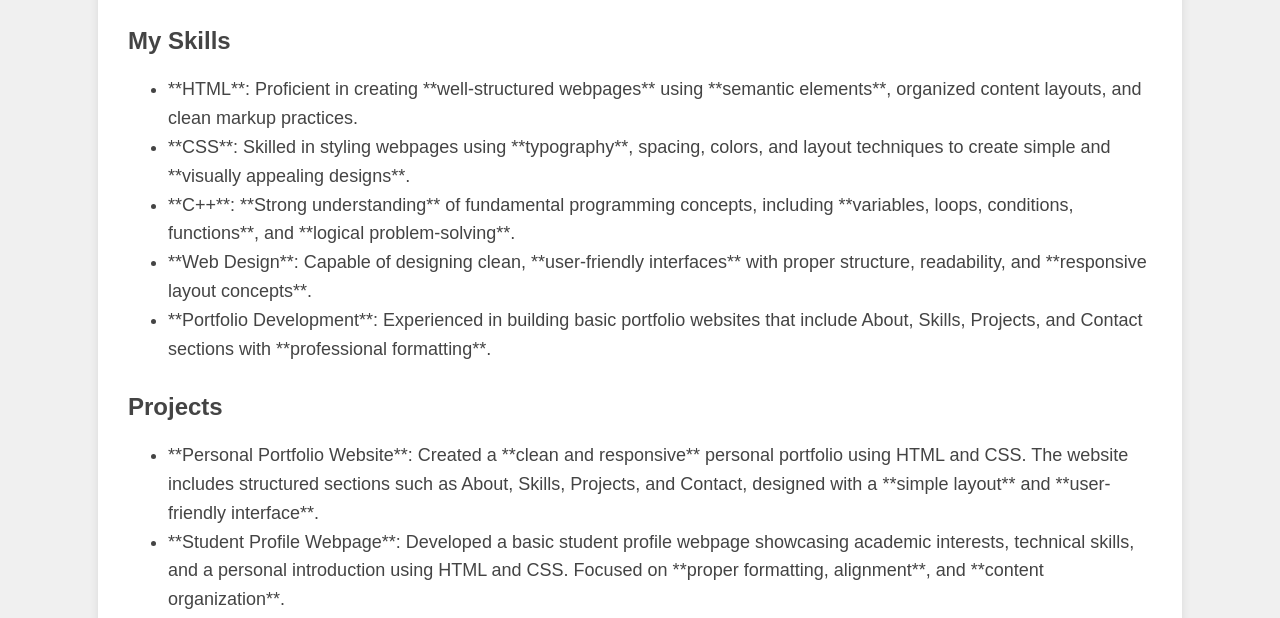
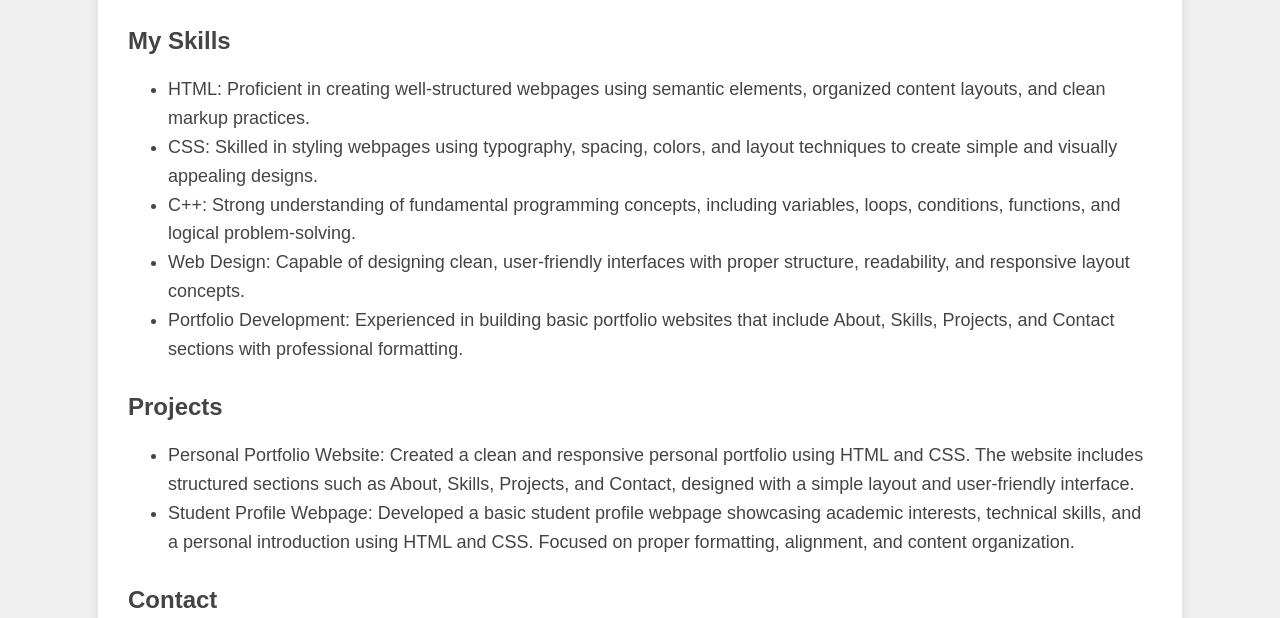
Before and after one commit to Muntaha0022/portfolio1, a plain HTML site: page projects.html in a window 1280 px wide. Shown: the part 182-800 px from the top of the page. Drawn offline with Linux system fonts and the light colour scheme.

Commit message:
Update projects.html

```diff
--- a/projects.html
+++ b/projects.html
@@ -68,39 +68,39 @@
         <h2 id="my-skills">My Skills</h2>
 <ul>
     <li>
-        **HTML**: Proficient in creating **well-structured webpages** using **semantic elements**, organized content layouts, and clean markup practices.
+        HTML: Proficient in creating well-structured webpages using semantic elements, organized content layouts, and clean markup practices.
     </li>
     <li>
-        **CSS**: Skilled in styling webpages using **typography**, spacing, colors, and layout techniques to create simple and **visually appealing designs**.
+        CSS: Skilled in styling webpages using typography, spacing, colors, and layout techniques to create simple and visually appealing designs.
     </li>
     <li>
-        **C++**: **Strong understanding** of fundamental programming concepts, including **variables, loops, conditions, functions**, and **logical problem-solving**.
+        C++: Strong understanding of fundamental programming concepts, including variables, loops, conditions, functions, and logical problem-solving.
     </li>
     <li>
-        **Web Design**: Capable of designing clean, **user-friendly interfaces** with proper structure, readability, and **responsive layout concepts**.
+        Web Design: Capable of designing clean, user-friendly interfaces with proper structure, readability, and responsive layout concepts.
     </li>
     <li>
-        **Portfolio Development**: Experienced in building basic portfolio websites that include About, Skills, Projects, and Contact sections with **professional formatting**.
+        Portfolio Development: Experienced in building basic portfolio websites that include About, Skills, Projects, and Contact sections with professional formatting.
     </li>
 </ul>
 
         <h2 id="projects">Projects</h2>
 <ul>
     <li>
-        **Personal Portfolio Website**: Created a **clean and responsive** personal portfolio using HTML and CSS. The website includes structured sections such as About, Skills, Projects, and Contact, designed with a **simple layout** and **user-friendly interface**.
+        Personal Portfolio Website: Created a clean and responsive personal portfolio using HTML and CSS. The website includes structured sections such as About, Skills, Projects, and Contact, designed with a simple layout and user-friendly interface.
     </li>
     <li>
-        **Student Profile Webpage**: Developed a basic student profile webpage showcasing academic interests, technical skills, and a personal introduction using HTML and CSS. Focused on **proper formatting, alignment**, and **content organization**.
+        Student Profile Webpage: Developed a basic student profile webpage showcasing academic interests, technical skills, and a personal introduction using HTML and CSS. Focused on proper formatting, alignment, and content organization.
     </li>
 </ul>
 
         <h2 id="contact">Contact</h2>
 <ul>
     <li>
-        **Email**: <a href="mailto:muntaham185@gmail.com">muntaham185@gmail.com</a>
+        Email: <a href="mailto:muntaham185@gmail.com">muntaham185@gmail.com</a>
     </li>
     <li>
-        **Contact Number**: <a href="tel:+923278029054">+92 327 8029054</a>
+        Contact Number: <a href="tel:+923278029054">+92 327 8029054</a>
 
     </div>
 
```
